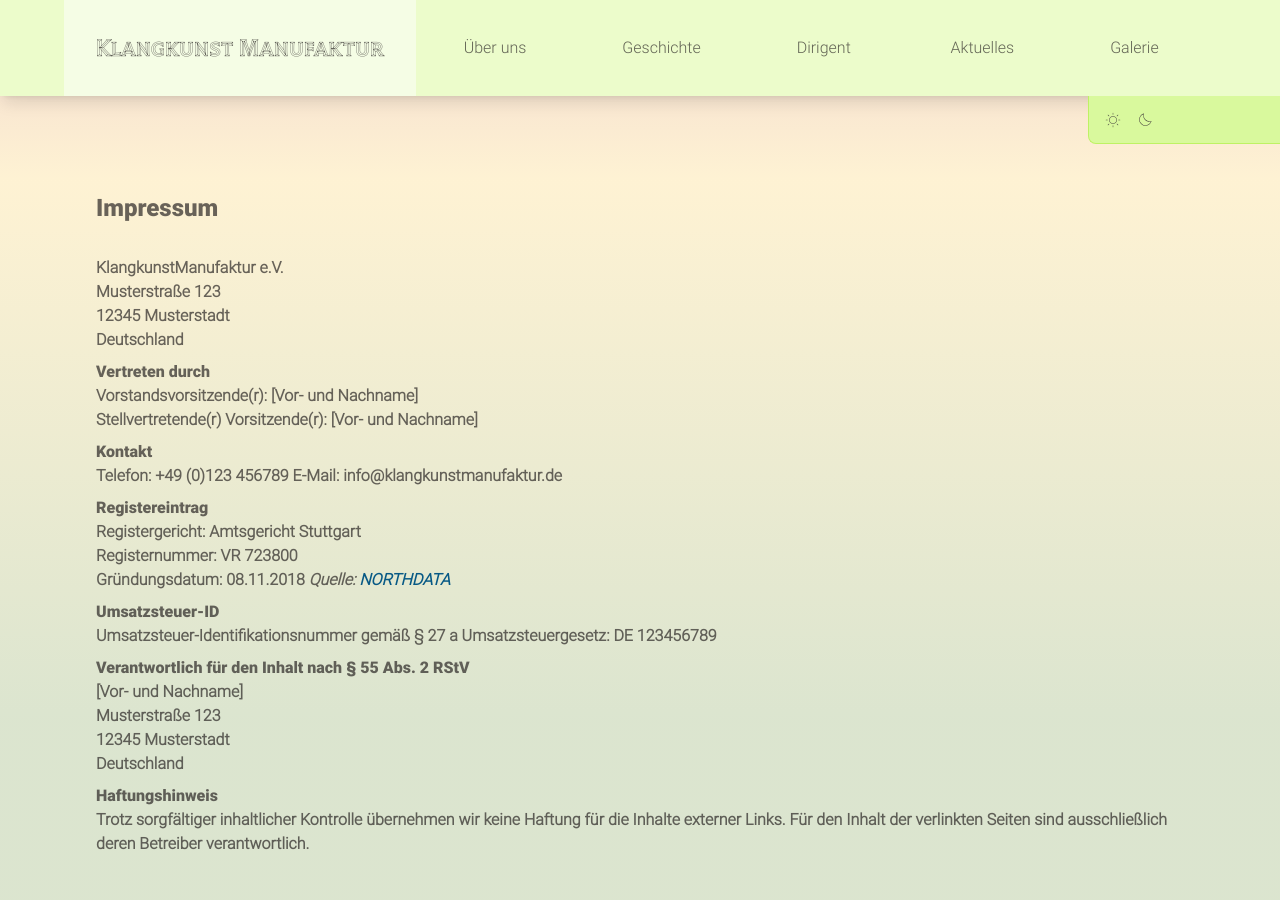
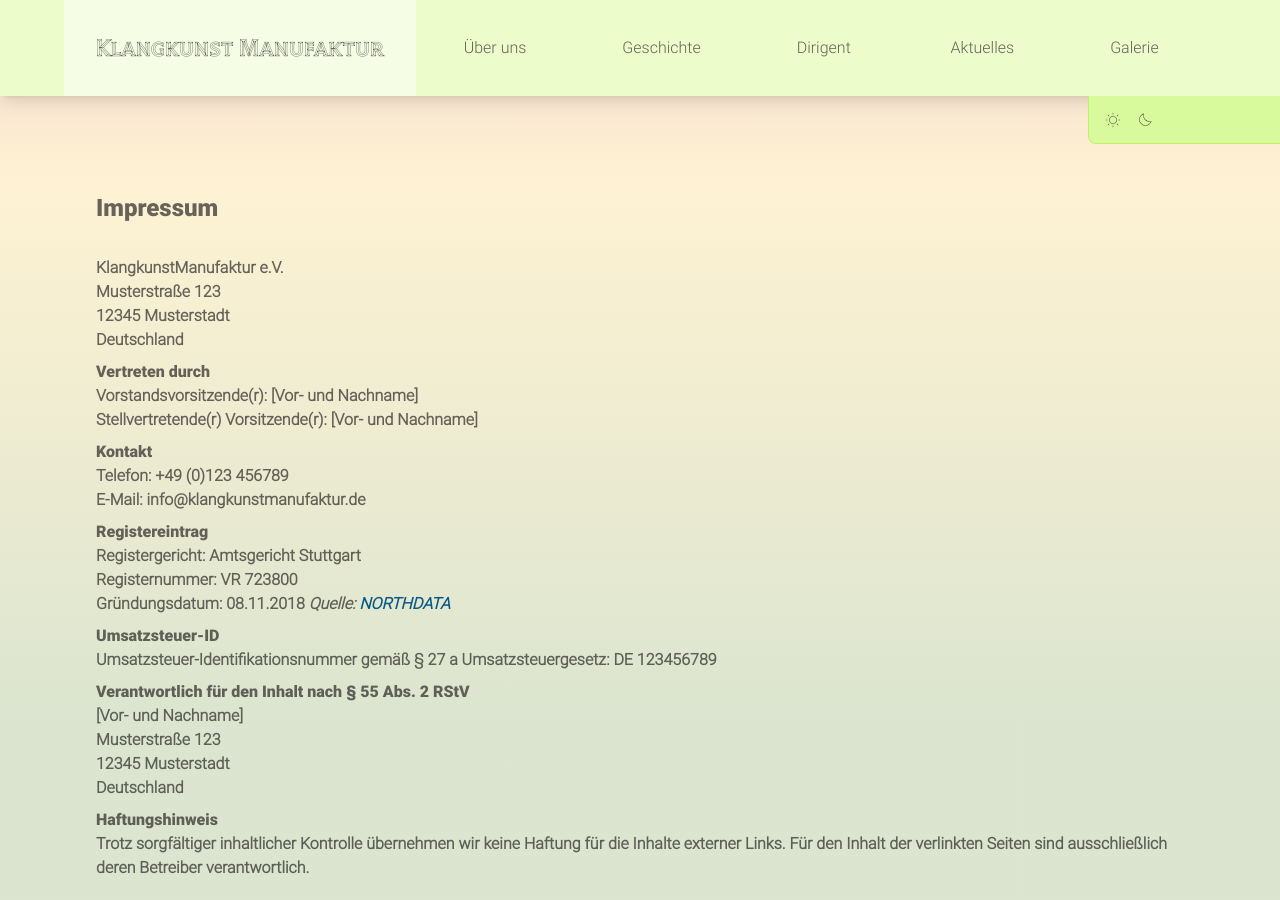
Before and after one commit to FrankWuensch/klangkunst_website_project, a Jekyll site: the page built from impressum.md, in a window 1280 px wide. Built offline with Jekyll 4.4.1, drawn with Linux system fonts in a browser that asks for light colours.

Commit message:
correct fault

```diff
--- a/impressum.md
+++ b/impressum.md
@@ -15,7 +15,7 @@ Vorstandsvorsitzende(r): [Vor- und Nachname] \
 Stellvertretende(r) Vorsitzende(r): [Vor- und Nachname]
 
 **Kontakt** \
-Telefon: +49 (0)123 456789
+Telefon: +49 (0)123 456789 \
 E-Mail: info@klangkunstmanufaktur.de
 
 **Registereintrag** \
```
